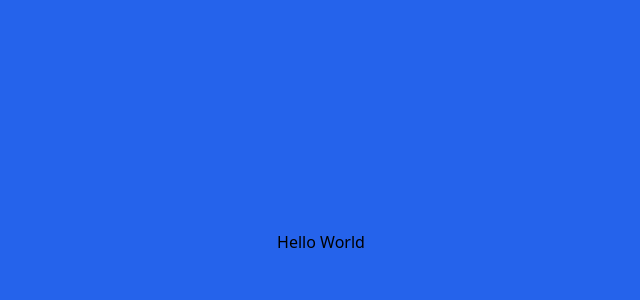
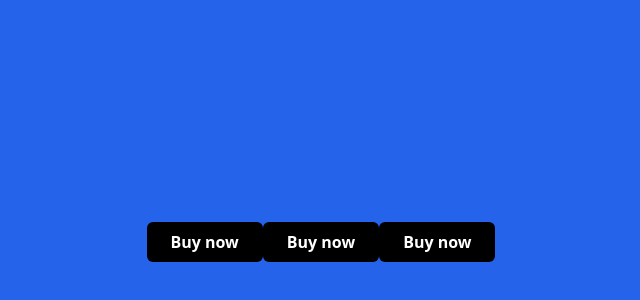
Before and after one commit to RianiDestianti/React-LearnJavaScript, a React (Vite) app: page / in a window 1280 px wide. Shown: the part 158-458 px from the top of the page, without its empty margins (319-959 px from the left). Built offline with nearby package versions, Linux system fonts and the light colour scheme.

Commit message:
feat: create Button component (class)

```diff
--- a/src/App.jsx
+++ b/src/App.jsx
@@ -1,7 +1,27 @@
-function App(){
-  return(
+import React from "react";
+
+class Button extends React.Component {
+  render() {
+    return (
+      <button
+        className="h-10 px-6 font-semibold rounded-md bg-black text-white"
+        type="submit"
+      >
+        Buy now
+      </button>
+    );
+  }
+}
+
+
+function App() {
+  return (
     <div className="flex justify-center bg-blue-600 min-h-screen items-center">
-      <div>Hello World</div>
+      <div>
+        <Button />
+        <Button />
+        <Button />
+      </div>
     </div>
   );
 }
```
